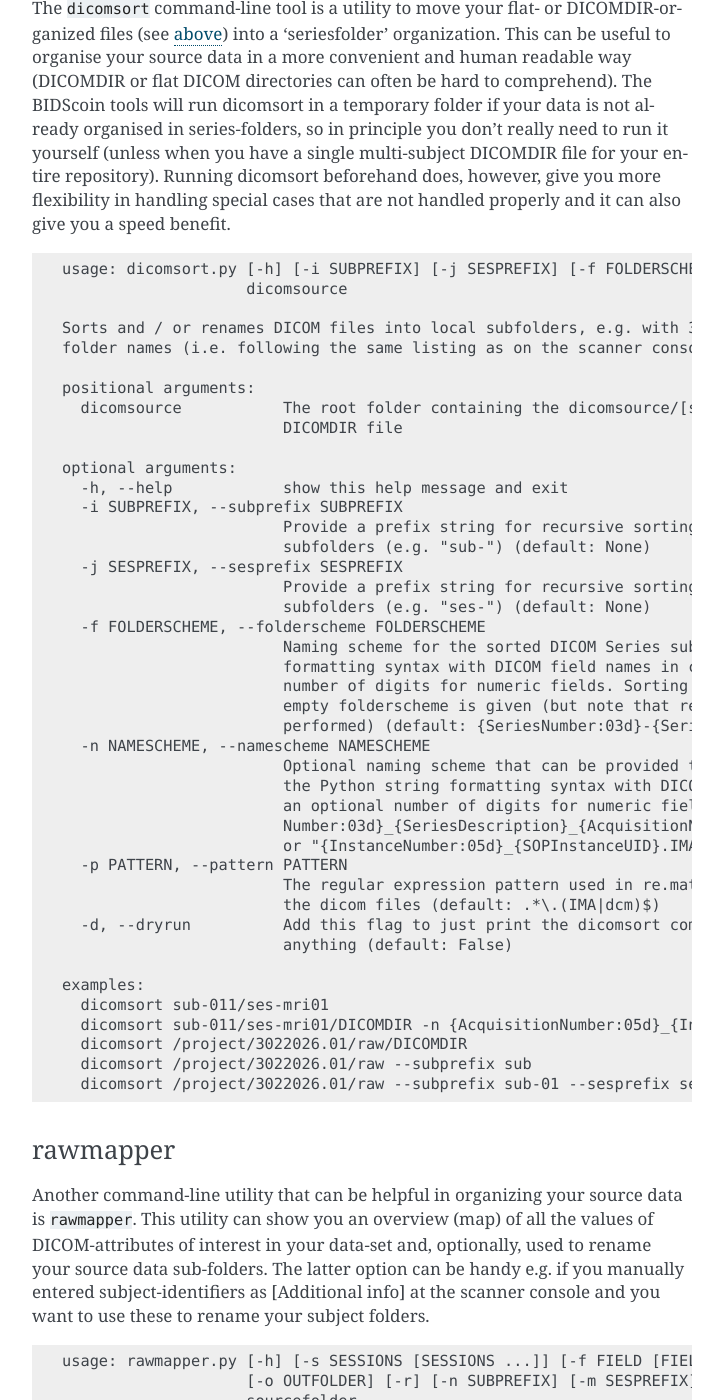
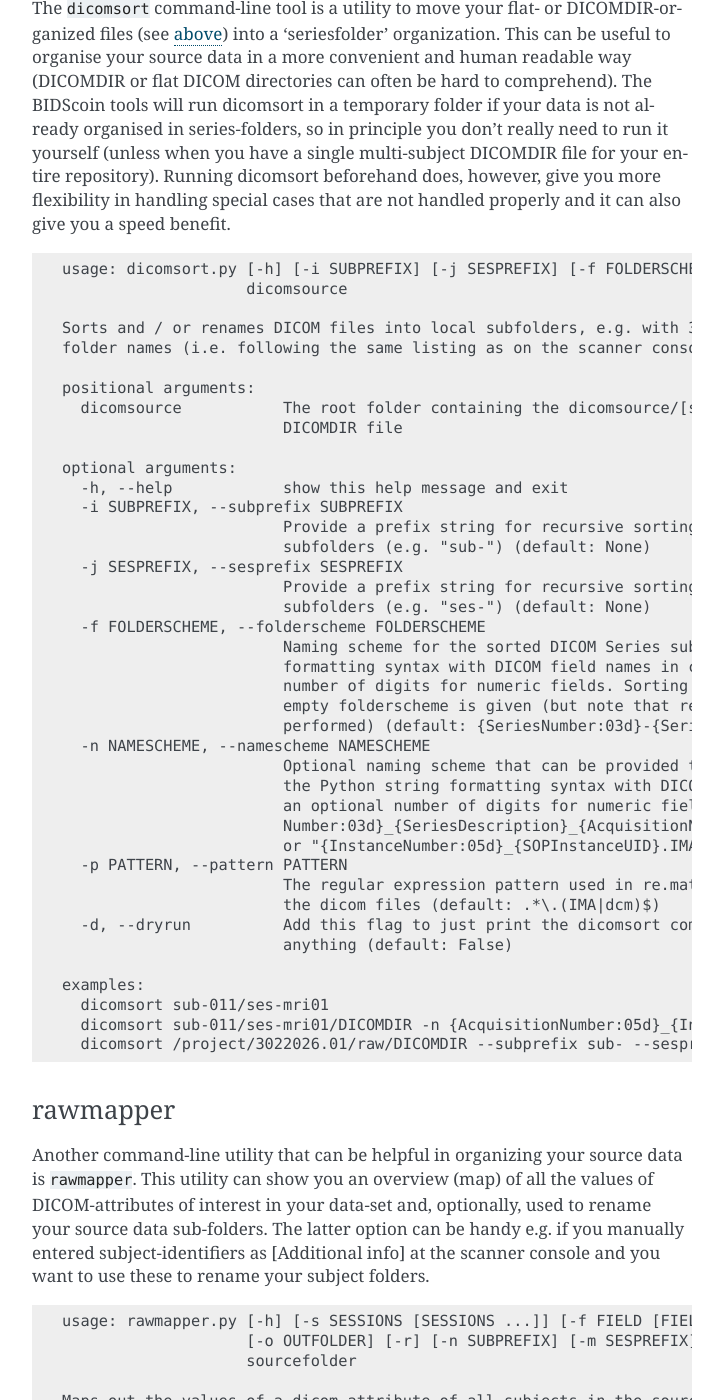
Before and after one commit to Donders-Institute/bidscoin, a Sphinx documentation site: the page built from docs/preparation.rst, in a window 1280 px wide and 1400 px high, scrolled down 3366 px. Shown: the whole window, without its empty margins (388-1111 px from the left). Built offline with Sphinx 7.4.7, drawn with Linux system fonts in a browser that asks for light colours.

Commit message:
Minor fix to give DICOMDIR priority over sub/ses-prefix recusrion

```diff
--- a/docs/preparation.rst
+++ b/docs/preparation.rst
@@ -164,9 +164,7 @@
     examples:
       dicomsort sub-011/ses-mri01
       dicomsort sub-011/ses-mri01/DICOMDIR -n {AcquisitionNumber:05d}_{InstanceNumber:05d}.dcm
-      dicomsort /project/3022026.01/raw/DICOMDIR
-      dicomsort /project/3022026.01/raw --subprefix sub
-      dicomsort /project/3022026.01/raw --subprefix sub-01 --sesprefix ses
+      dicomsort /project/3022026.01/raw/DICOMDIR --subprefix sub- --sesprefix ses-
 
 rawmapper
 ^^^^^^^^^
```
Also changed, not shown: 1 other file.
